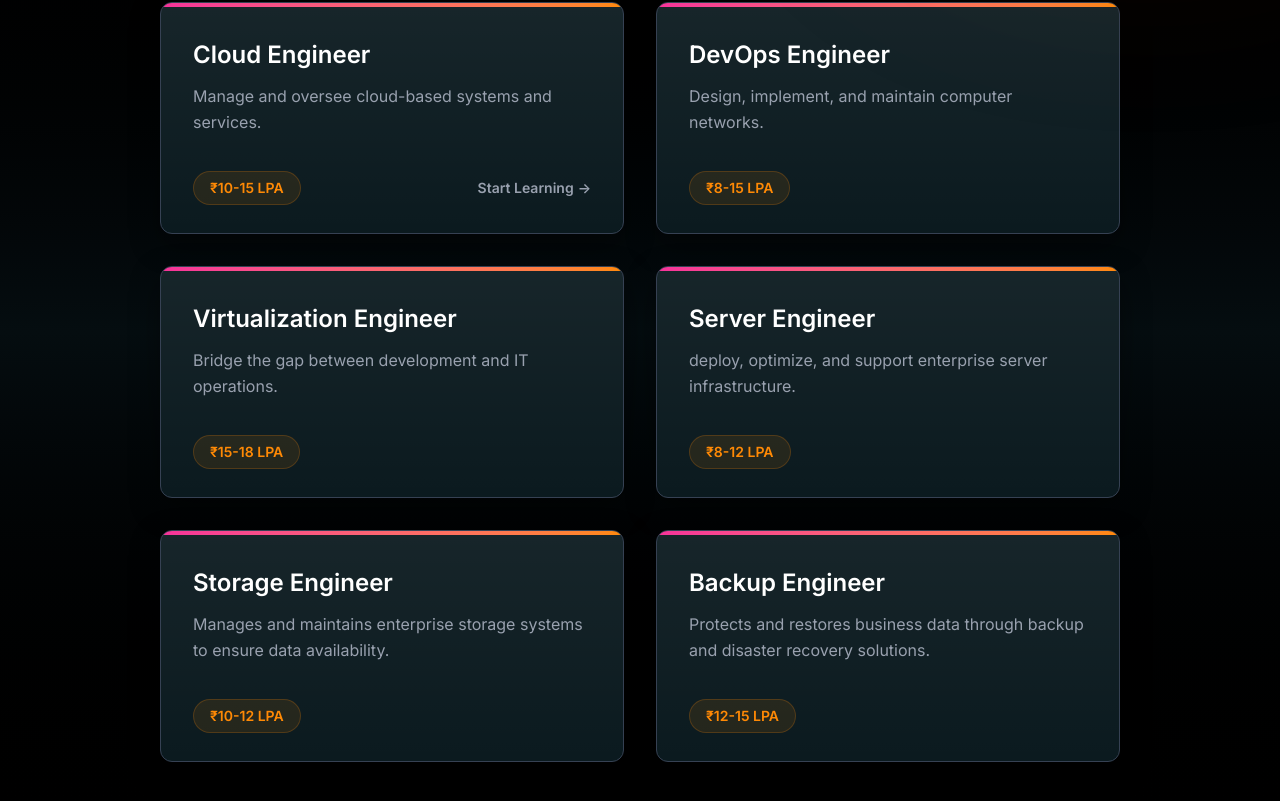
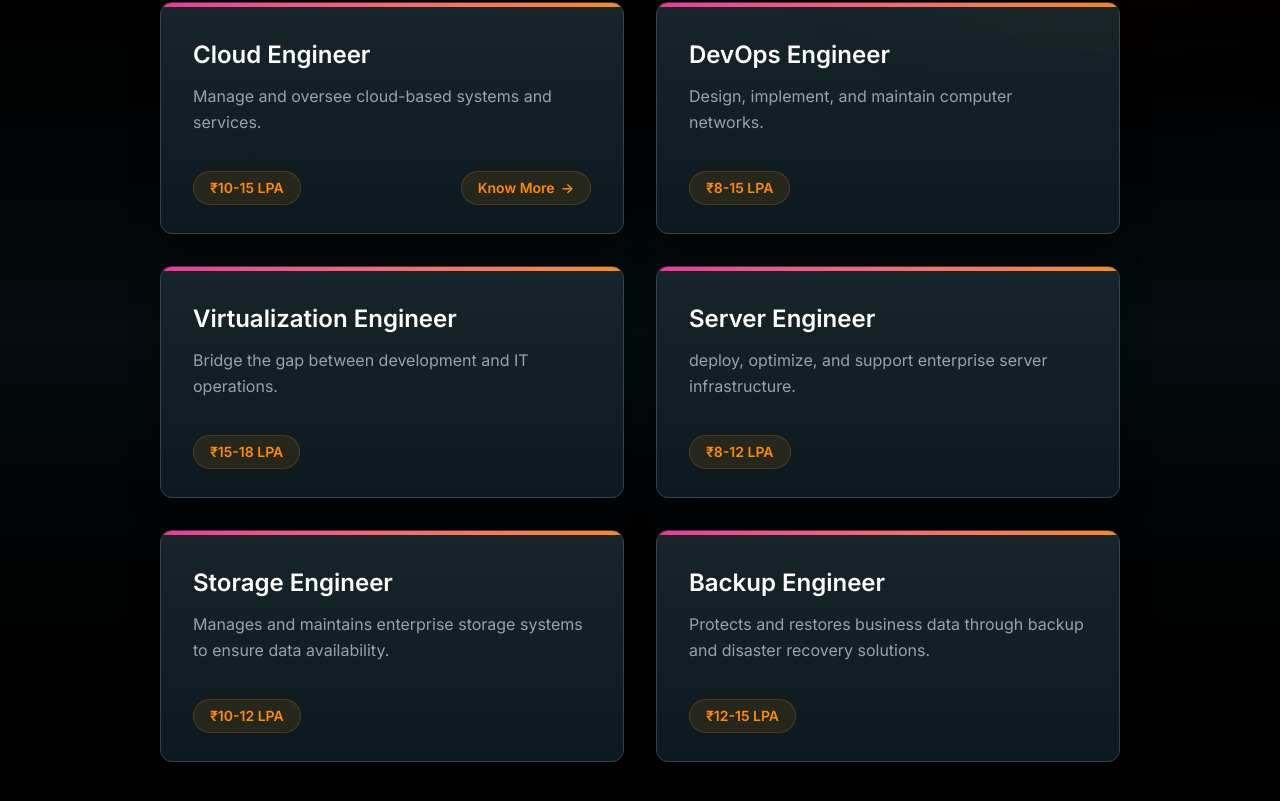
Before and after one commit to Yaswanth-rajana/svm, a React (Vite) app in the folder frontend/: page / in a window 1280 px wide. Shown: the part 1309-2110 px from the top of the page. Built offline with nearby package versions, Linux system fonts and the light colour scheme.

Commit message:
testing cloud page 4

```diff
--- a/frontend/src/components/ui/JobCard.jsx
+++ b/frontend/src/components/ui/JobCard.jsx
@@ -14,8 +14,8 @@ function JobCard({ title, description, salary, route }) {
             {salary}
           </span>
           {route && (
-            <span className="text-gray-400 text-sm font-semibold flex items-center gap-1 group-hover:text-transparent group-hover:bg-clip-text group-hover:bg-gradient-to-r group-hover:from-pink-500 group-hover:to-orange-400 transition-all duration-300">
-              Start Learning
+            <span className="inline-flex items-center gap-1.5 bg-orange-400/10 text-orange-400 px-4 py-1.5 rounded-full text-sm font-semibold border border-orange-400/20 transition-all duration-300 group-hover:bg-gradient-to-r group-hover:from-pink-500 group-hover:to-orange-400 group-hover:text-white group-hover:border-transparent">
+              Know More
               <span className="inline-block transform transition-transform duration-300 group-hover:translate-x-1">→</span>
             </span>
           )}
--- a/frontend/src/data/content.js
+++ b/frontend/src/data/content.js
@@ -544,7 +544,7 @@ export const programsContent = {
         {
           name: "Saurabh Singh",
           role: "Senior IT & Cloud Architect",
-          credibility: "10+ Years Experience in Enterprise & Cloud Infrastructure",
+          credibility: "10+ Years Experience in Enterprise Systems",
           linkedin: "https://www.linkedin.com/in/saurabh-singh-storage-admin/",
           photo: "Saurabh singh.jpg"
         }
```
